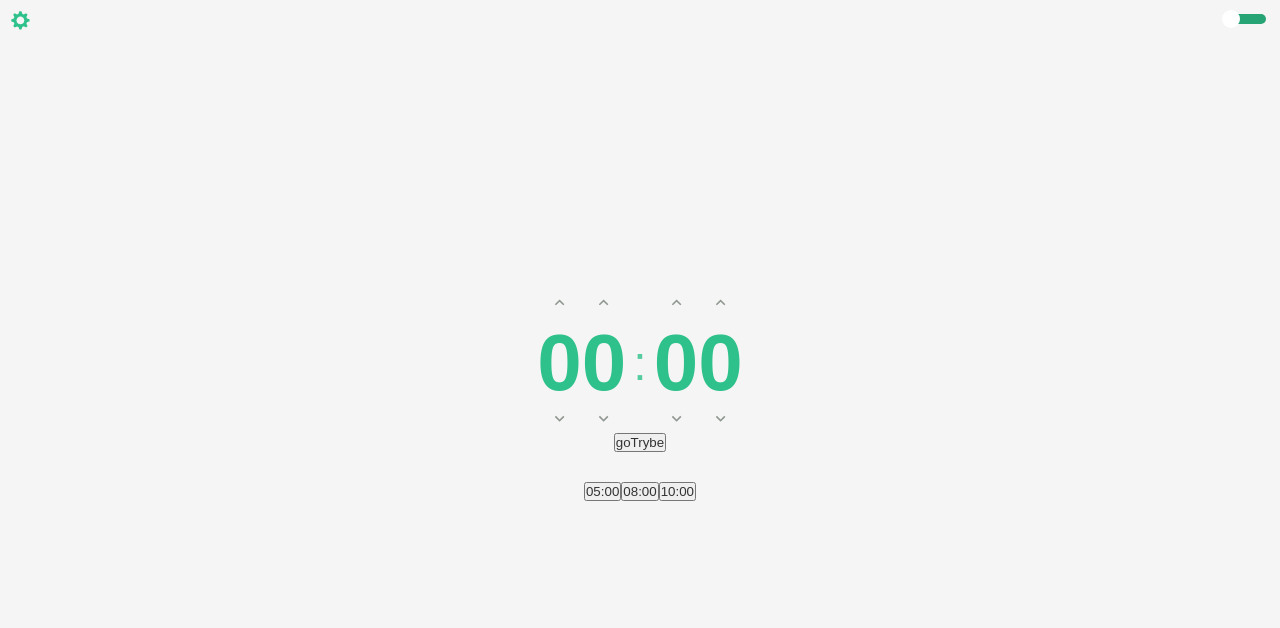
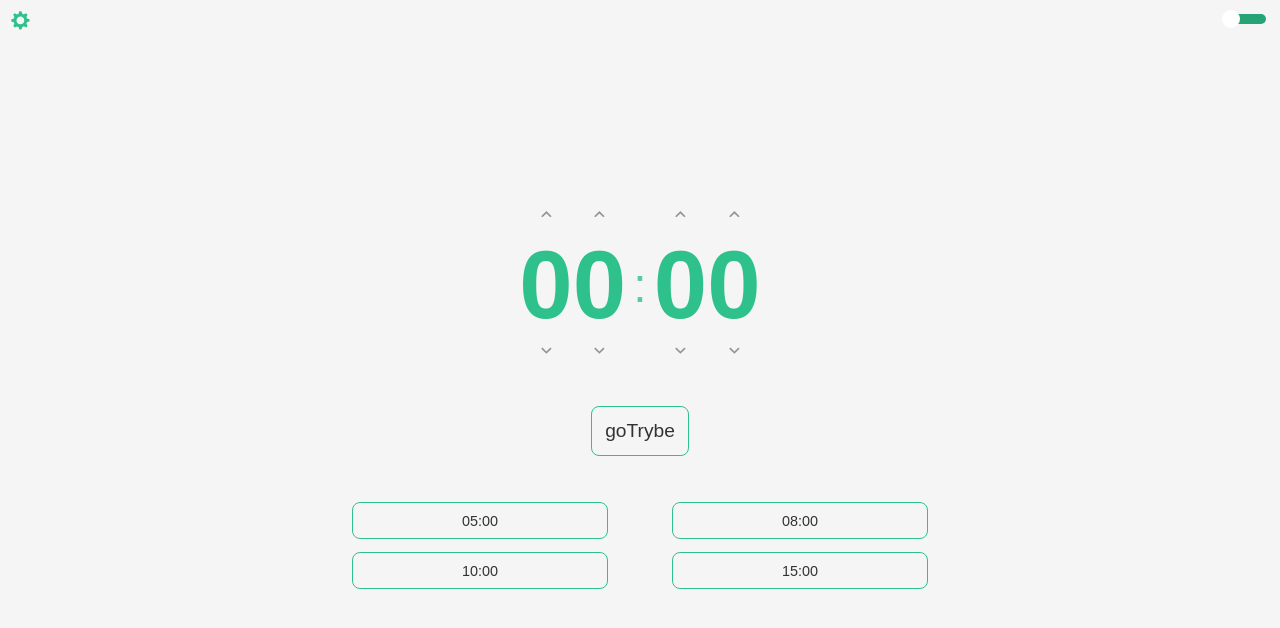
Before and after one commit to RenzoSev/typescript-countdown, a React (Create React App) app: page / in a window 1280 px wide. Shown: the top 628 px of the page. Built offline with nearby package versions, Linux system fonts and the light colour scheme.

Commit message:
button styles home

```diff
--- a/src/components/Presets/index.tsx
+++ b/src/components/Presets/index.tsx
@@ -1,6 +1,8 @@
 import React from 'react';
 
 import propsPresetsTypes from './types';
+
+import DivPresets from './styles';
 
 export default function Presets(propsPresets: propsPresetsTypes) {
   const { presets, setLocalStorage, playCountdown } = propsPresets;
@@ -19,8 +21,8 @@ export default function Presets(propsPresets: propsPresetsTypes) {
   );
 
   return (
-    <div>
+    <DivPresets>
       {renderPresetsButtons()}
-    </div>
+    </DivPresets>
   );
 }
--- /dev/null
+++ b/src/components/Presets/styles.ts
@@ -0,0 +1,23 @@
+import styled from 'styled-components';
+
+const DivPresets = styled.div`
+    display: flex;
+    flex-flow: row wrap;
+    justify-content: space-around;
+
+    width: 50%;
+
+    & > button {
+        flex-basis: 40%;
+
+        font-size: 0.9rem;
+
+        border: 1px solid ${(props) => props.theme.colors.primary};
+        border-radius: 8px;
+
+        margin: 0.4rem;
+        padding: 0.6rem;
+    }
+`;
+
+export default DivPresets;
--- a/src/components/SetCountdown/styles.ts
+++ b/src/components/SetCountdown/styles.ts
@@ -20,7 +20,7 @@ const Section = styled.section`
         border: none;
         outline: none;
 
-        font-size: 1.2rem;
+        font-size: 1.3rem;
 
         opacity: 48%;
 
--- a/src/pages/App/index.tsx
+++ b/src/pages/App/index.tsx
@@ -18,7 +18,7 @@ import dark from '../../styles/themes/dark';
 import GlobalStyle from '../../styles/global';
 
 const App: React.FC = () => {
-  const initalPresets = ['05:00', '08:00', '10:00'];
+  const initalPresets = ['05:00', '08:00', '10:00', '15:00'];
   const [presets, setPresets] = usePersistedState('presetsStorage', initalPresets);
 
   const [startMsg, setStartMsg] = usePersistedState('startMsg', 'goTrybe');
@@ -64,7 +64,6 @@ const App: React.FC = () => {
               setConfigsProps={setConfigsProps}
             />
           </Route>
-
           <Route path="/">
             <Countdown sharedProps={sharedProps} />
           </Route>
--- a/src/pages/Countdown/styles.ts
+++ b/src/pages/Countdown/styles.ts
@@ -5,6 +5,7 @@ const Section = styled.section`
     flex-flow: column nowrap;
     justify-content: center;
     align-items: center;
+    gap: 2.5rem;
 
     height: 100vh;
 
@@ -12,9 +13,18 @@ const Section = styled.section`
     font-size: 3rem;
     font-family: 'Montserrat', sans-serif;
 
+    & > button {
+        border: 1px solid ${(props) => props.theme.colors.primary};
+        border-radius: 8px;
+
+        font-size: 1.2rem;
+
+        padding: 0.8rem;
+    }
+
     span {
         font-weight: 600;
-        font-size: 5rem;
+        font-size: 6rem;
     }
 `;
 
--- a/src/styles/global.ts
+++ b/src/styles/global.ts
@@ -1,6 +1,8 @@
 import { createGlobalStyle } from 'styled-components';
 
 export default createGlobalStyle`
+    color: ${(props) => props.theme.colors.text};
+
     * {
         margin: 0;
         padding: 0;
@@ -12,8 +14,12 @@ export default createGlobalStyle`
     }
 
     button {
+        background: transparent;
+        border:  none;
+
+        color: ${(props) => props.theme.colors.text};
+
         cursor: pointer;
-        color: ${(props) => props.theme.colors.text};
         transition: all 0.3s;
     }
 
```
